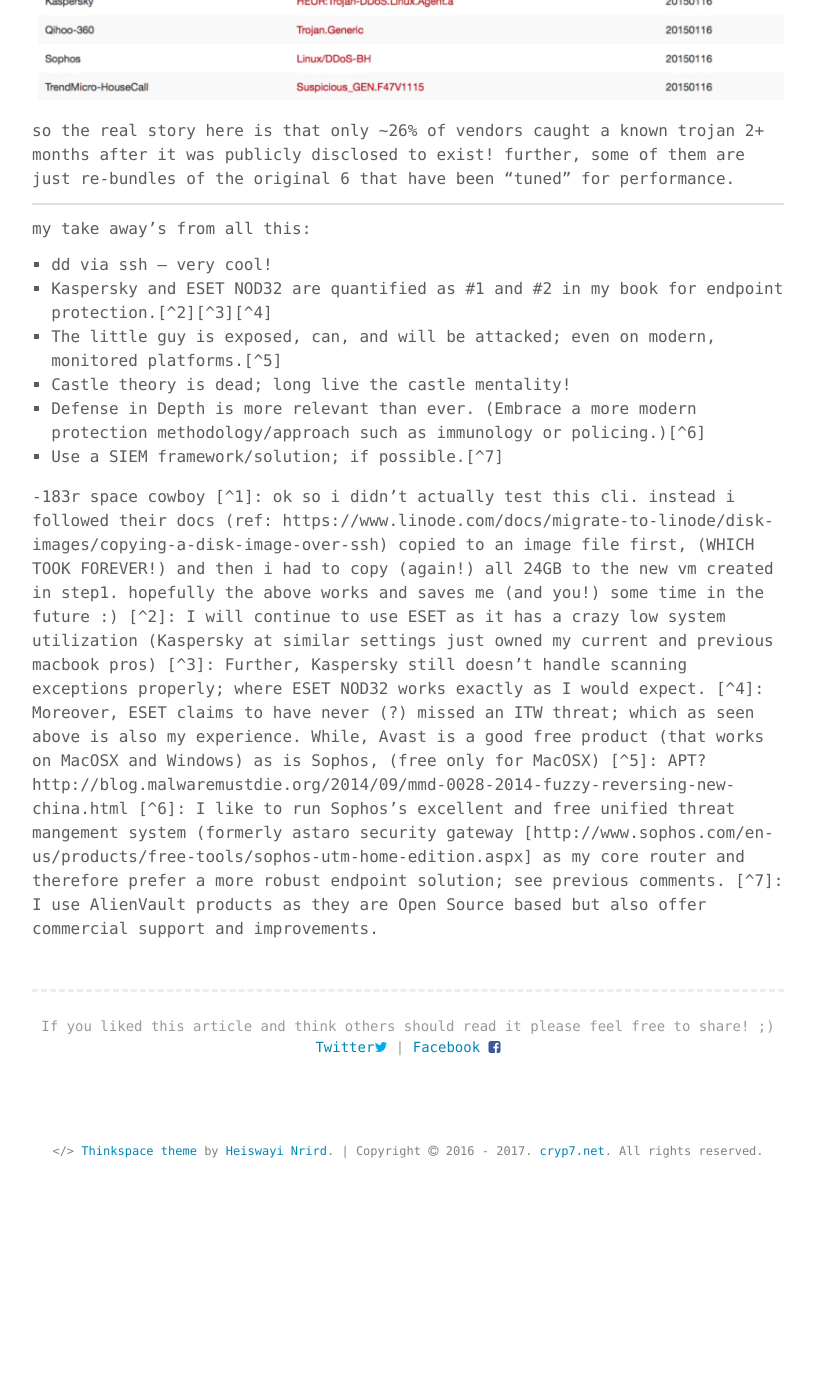
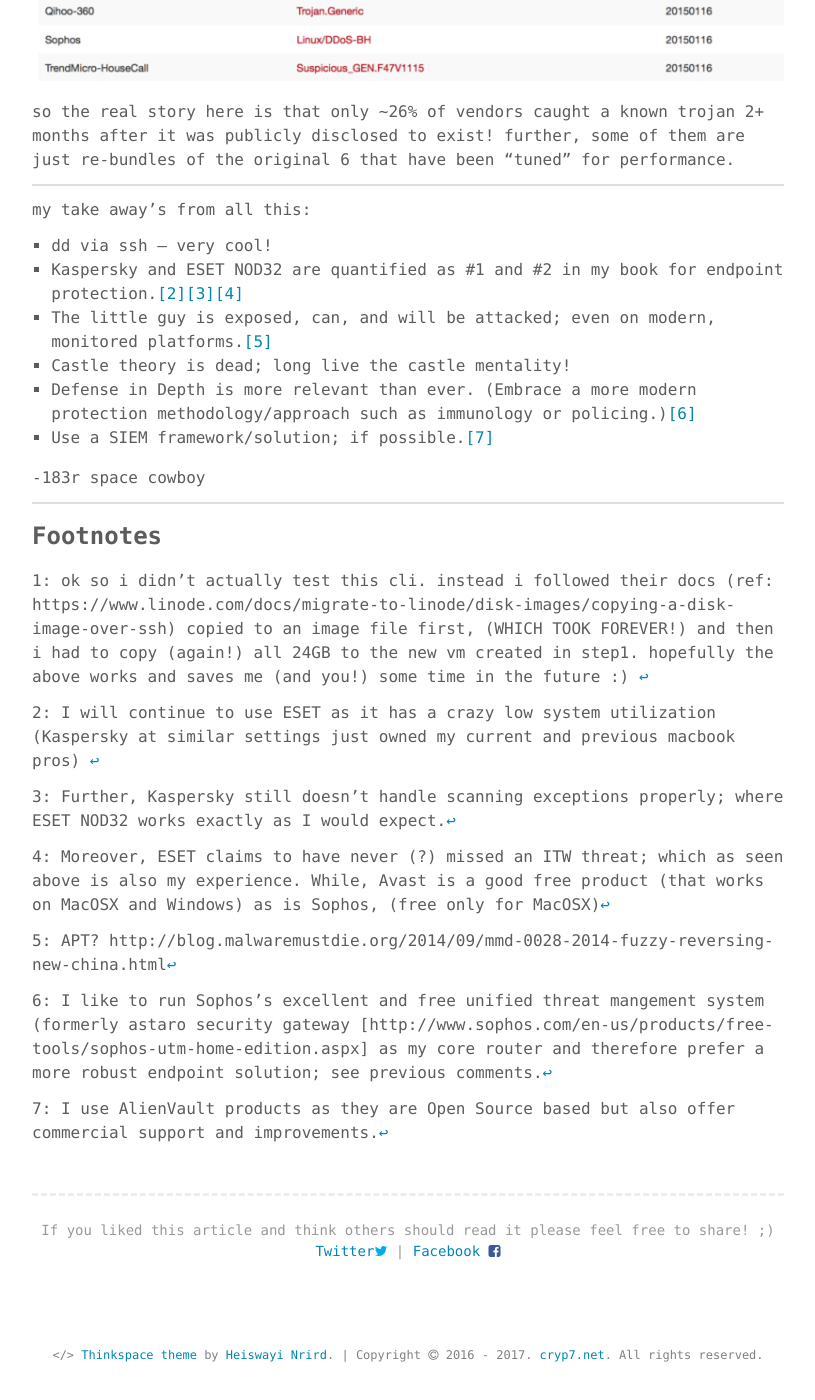
Before and after one commit to enkaskal/enkaskal.github.io, a Jekyll site: the page built from _posts/2015-03-20-infected-linode2vmware-and-AV-that-caught-my-ITW-malware.md, in a window 1280 px wide and 1400 px high, scrolled down 2623 px. Shown: the whole window, without its empty margins (232-1047 px from the left). Built offline with Jekyll 4.4.1, drawn with Linux system fonts in a browser that asks for light colours; before the commit the page ends 3831 px from its top, so only the background shows below that; some of the changed text lies outside the part shown.

Commit message:
fixed footnote 1 on itw post

````diff
--- a/_posts/2015-03-20-infected-linode2vmware-and-AV-that-caught-my-ITW-malware.md
+++ b/_posts/2015-03-20-infected-linode2vmware-and-AV-that-caught-my-ITW-malware.md
@@ -8,9 +8,9 @@ keywords: "infected linode replay vmware anti-virus AV in-the-wild ITW malware"
 
 recently (ok november of last year; so relatively recently ;) i had a linode that was infected by malware. i was first alerted by the excessive amount of egress traffic being used on my account; however after missing the email notification(s), and therefore exhausting my monthly transfer limit, linode’s NOC (SOC?) shutdown my instance. no fault to them; that’s exactly what i would’ve done as well. after contacting support and having a very helpful, responsive, and friendly conversation i was able to gain access to the halted instance.
 
-<p align="center">
-<b>this is when i learned two very important lessons</b>
-</p>
+---
+
+### this is when i learned two very important lessons
 
 ---
 
@@ -18,7 +18,7 @@ first, i used this incident as an opportunity to (finally!) learn how to migrate
 
 1. new virtual machine based on your linode specs (i used vmware fusion pro to create a new vm with 1GB RAM, 24GB disk NOT split into multiple files; not sure this is needed, but AWS import made this a habit)
 2. boot into rescue disc (i used the latest kali iso)
-3. **ssh user@A.B.C.D “dd if=/dev/xvda “ | dd of=/dev/sda**[^1]
+3. ```ssh user@A.B.C.D "dd if=/dev/xvda" | dd of=/dev/sda``` <sup id="a1">[[1]](#f1)</sup>
 4. mount /dev/sda /mnt
 5. for i in /dev /dev/pts /proc /sys /run; do mount -B $i /mnt$i; done
 6. chroot /mnt
@@ -46,17 +46,30 @@ so the real story here is that only ~26% of vendors caught a known trojan 2+ mon
 my take away’s from all this:
 
 1. dd via ssh — very cool!
-2. Kaspersky and ESET NOD32 are quantified as #1 and #2 in my book for endpoint protection.[^2][^3][^4]
-3. The little guy is exposed, can, and will be attacked; even on modern, monitored platforms.[^5]
+2. Kaspersky and ESET NOD32 are quantified as #1 and #2 in my book for endpoint protection.<sup id="a2">[[2]](#f2)</sup><sup id="a3">[[3]](#f3)</sup><sup id="a4">[[4]](#f4)</sup>
+3. The little guy is exposed, can, and will be attacked; even on modern, monitored platforms.<sup id="a5">[[5]](#f5)</sup>
 4. Castle theory is dead; long live the castle mentality!
-5. Defense in Depth is more relevant than ever. (Embrace a more modern protection methodology/approach such as immunology or policing.)[^6]
-6. Use a SIEM framework/solution; if possible.[^7]
+5. Defense in Depth is more relevant than ever. (Embrace a more modern protection methodology/approach such as immunology or policing.)<sup id="a6">[[6]](#f6)</sup>
+6. Use a SIEM framework/solution; if possible.<sup id="a7">[[7]](#f7)</sup>
 
 -183r space cowboy
-[^1]: ok so i didn’t actually test this cli. instead i followed their docs (ref: https://www.linode.com/docs/migrate-to-linode/disk-images/copying-a-disk-image-over-ssh) copied to an image file first, (WHICH TOOK FOREVER!) and then i had to copy (again!) all 24GB to the new vm created in step1. hopefully the above works and saves me (and you!) some time in the future :)
-[^2]: I will continue to use ESET as it has a crazy low system utilization (Kaspersky at similar settings just owned my current and previous macbook pros)
-[^3]: Further, Kaspersky still doesn’t handle scanning exceptions properly; where ESET NOD32 works exactly as I would expect.
-[^4]: Moreover, ESET claims to have never (?) missed an ITW threat; which as seen above is also my experience. While, Avast is a good free product (that works on MacOSX and Windows) as is Sophos, (free only for MacOSX)
-[^5]: APT? http://blog.malwaremustdie.org/2014/09/mmd-0028-2014-fuzzy-reversing-new-china.html
-[^6]: I like to run Sophos’s excellent and free unified threat mangement system (formerly astaro security gateway [http://www.sophos.com/en-us/products/free-tools/sophos-utm-home-edition.aspx] as my core router and therefore prefer a more robust endpoint solution; see previous comments.
-[^7]: I use AlienVault products as they are Open Source based but also offer commercial support and improvements.
+
+---
+
+### Footnotes
+
+<b id="f1">1</b>: ok so i didn’t actually test this cli. instead i followed their docs (ref: https://www.linode.com/docs/migrate-to-linode/disk-images/copying-a-disk-image-over-ssh) copied to an image file first, (WHICH TOOK FOREVER!) and then i had to copy (again!) all 24GB to the new vm created in step1. hopefully the above works and saves me (and you!) some time in the future :) [↩](#a1)
+
+
+<b id="f2">2</b>: I will continue to use ESET as it has a crazy low system utilization (Kaspersky at similar settings just owned my current and previous macbook pros) [↩](#a2)
+
+
+<b id="f3">3</b>: Further, Kaspersky still doesn’t handle scanning exceptions properly; where ESET NOD32 works exactly as I would expect.[↩](#a3)
+
+<b id="f4">4</b>: Moreover, ESET claims to have never (?) missed an ITW threat; which as seen above is also my experience. While, Avast is a good free product (that works on MacOSX and Windows) as is Sophos, (free only for MacOSX)[↩](#a4)
+
+<b id="f5">5</b>: APT? http://blog.malwaremustdie.org/2014/09/mmd-0028-2014-fuzzy-reversing-new-china.html[↩](#a5)
+
+<b id="f6">6</b>: I like to run Sophos’s excellent and free unified threat mangement system (formerly astaro security gateway [http://www.sophos.com/en-us/products/free-tools/sophos-utm-home-edition.aspx] as my core router and therefore prefer a more robust endpoint solution; see previous comments.[↩](#a6)
+
+<b id="f7">7</b>: I use AlienVault products as they are Open Source based but also offer commercial support and improvements.[↩](#a7)
````
Also changed, not shown: 1 other file.
